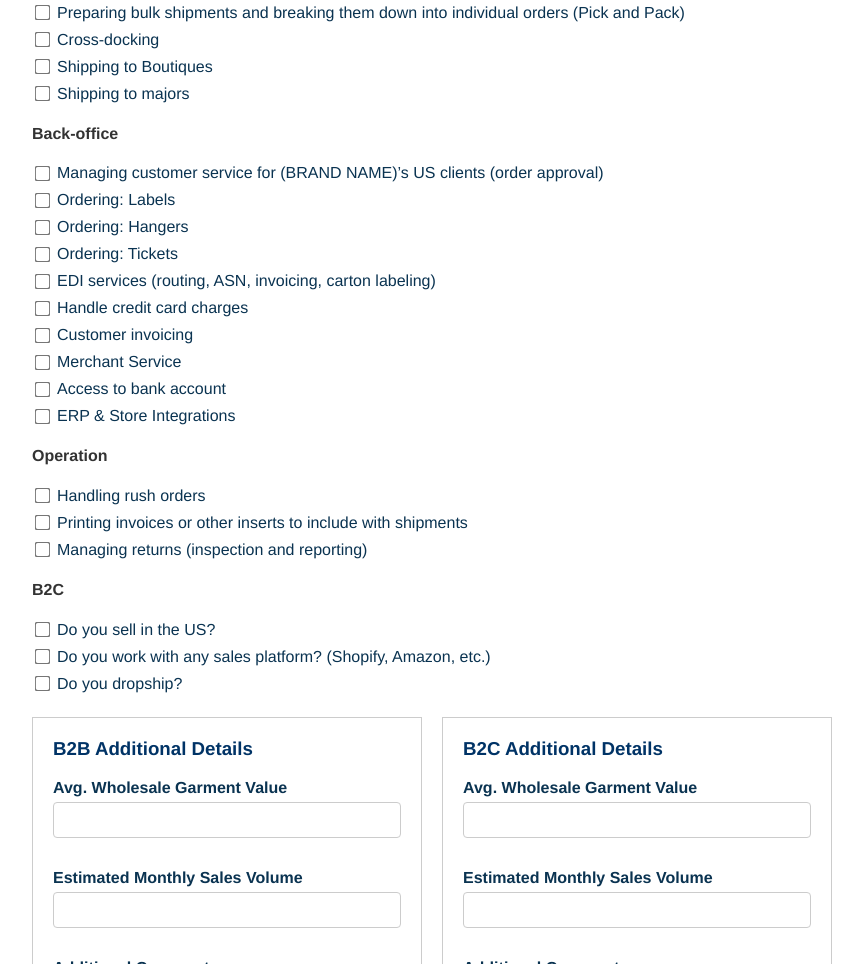
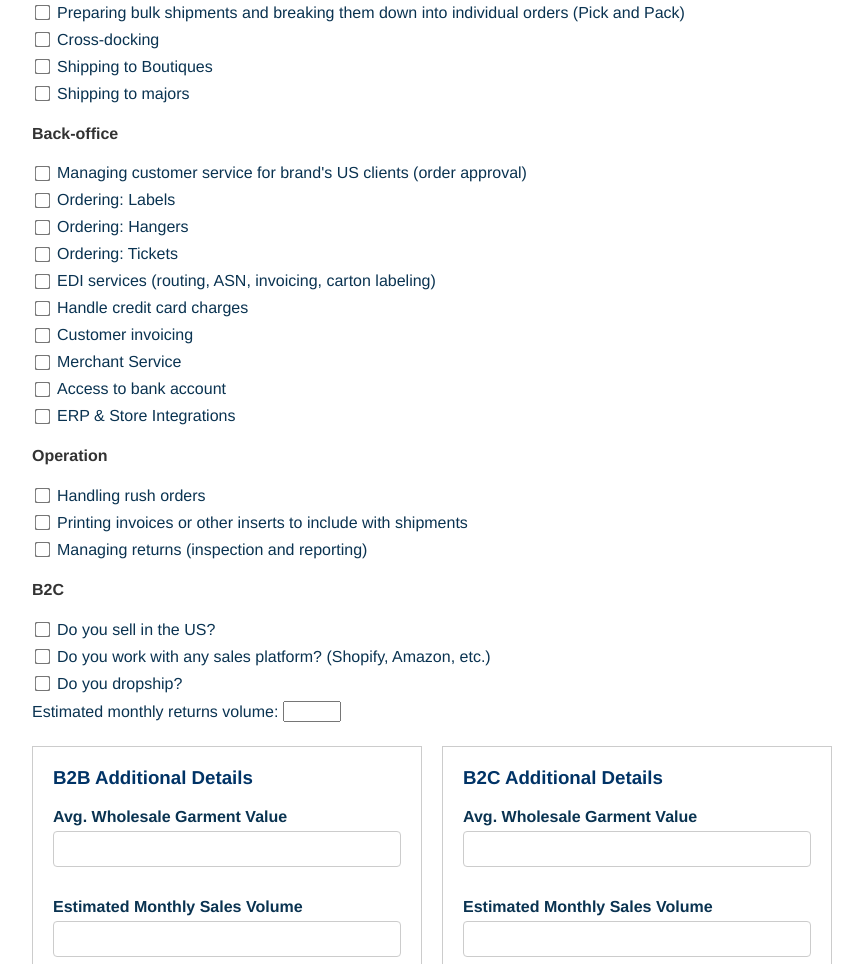
Before and after one commit to julia-boop/services5411, a plain HTML site: page index.html in a window 1280 px wide. Shown: the part 1961-2925 px from the top of the page, without its empty margins (208-1071 px from the left). Drawn offline with nearby package versions, Linux system fonts and the light colour scheme.

Commit message:
rendering

```diff
--- a/index.html
+++ b/index.html
@@ -169,7 +169,7 @@
         </ul>
         <h4>Back-office</h4>
         <ul class="services-list">
-            <li><label><input type="checkbox" name="services" value="Managing customer service for US clients (order approval)" /> Managing customer service for (BRAND NAME)’s US clients (order approval)</label></li>
+            <li><label><input type="checkbox" name="services" value="Managing customer service for US clients (order approval)" /> Managing customer service for brand's US clients (order approval)</label></li>
             <li><label><input type="checkbox" name="services" value="Ordering Labels" /> Ordering: Labels</label></li>
             <li><label><input type="checkbox" name="services" value="Ordering Hangers" /> Ordering: Hangers</label></li>
             <li><label><input type="checkbox" name="services" value="Ordering Tickets" /> Ordering: Tickets</label></li>
@@ -191,6 +191,7 @@
               <li><label><input type="checkbox" name="services" value="Sell in the US" /> Do you sell in the US?</label></li>
               <li><label><input type="checkbox" name="services" value="Sales platforms B2C" /> Do you work with any sales platform? (Shopify, Amazon, etc.)</label></li>
               <li><label><input type="checkbox" name="services" value="Dropship" /> Do you dropship?</label></li>
+              <li><label>Estimated monthly returns volume: <input type="number" name="services" value="returns" style="margin-left: 5px; width: 50px;"/> </label></li>
           </ul>
       </div>
 
```
